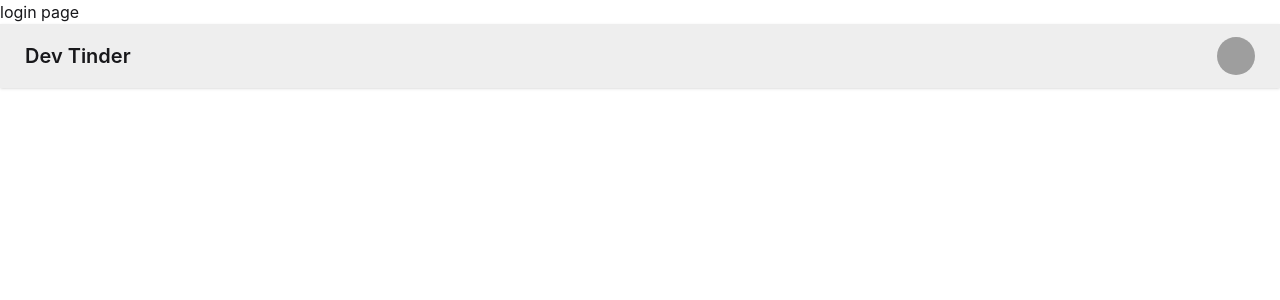
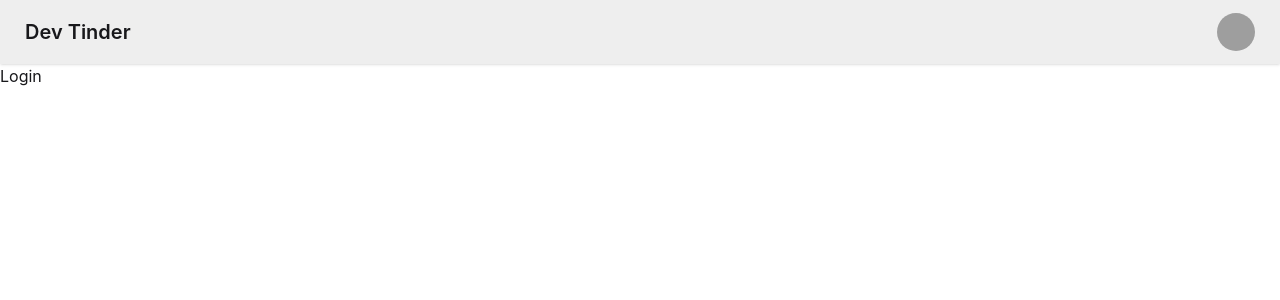
Before and after one commit to Prabhatvrma1/dev-platform, a React (Vite) app in the folder frontend/: page /login in a window 1280 px wide. Shown: the top 300 px of the page. Built offline with nearby package versions, Linux system fonts and the light colour scheme; grey boxes are pictures that could not be loaded.

Commit message:
added some routes using react router dom

```diff
--- a/frontend/src/App.tsx
+++ b/frontend/src/App.tsx
@@ -1,24 +1,22 @@
 import Navbar from "./navbar"
-import { BrowserRouter, Routes, Route } from "react-router-dom"
+import { BrowserRouter, Routes, Route } from "react-router-dom";
+import Body from "./Body";
+import Login from "./Login";
+import Profile from "./Profile";
 
 function App() {
   return (
-  <>
-    <BrowserRouter basename="/">
-    <Routes>
-      <Route path = "/" element= {<div>Base page</div>} />
-      <Route path = "/login" element= {<div>login page</div>} />
-      <Route path = "/logout" element= {<div>logout page</div>} />
+    <BrowserRouter>
+      <Navbar />
 
-    </Routes>
+      <Routes>
+        <Route path="/" element={<Body />}>
+          <Route path="/login" element={<Login />} />
+          <Route path="/profile" element={<Profile />} />
+
+        </Route>
+      </Routes>
     </BrowserRouter>
-
-
-    <Navbar />
-
-
-
-  </>
   )
 }
 
--- /dev/null
+++ b/frontend/src/Body.tsx
@@ -0,0 +1,15 @@
+import Navbar from "./navbar"
+import { BrowserRouter, Routes, Route } from "react-router-dom";
+import { Outlet } from "react-router-dom";
+const Body = () => {
+  return (
+    <div>
+        {/* <Navbar /> */}
+        <Outlet />
+
+
+    </div>
+  );
+};
+
+export default Body;
--- /dev/null
+++ b/frontend/src/Login.tsx
@@ -0,0 +1,11 @@
+import { memo } from 'react';
+
+const Login = () => {
+  return (
+    <div>
+      <h2>Login</h2>
+    </div>
+  );
+};
+
+export default memo(Login);
--- /dev/null
+++ b/frontend/src/Profile.tsx
@@ -0,0 +1,11 @@
+import { memo } from 'react';
+
+const Profile = () => {
+  return (
+    <div>
+      <h2>Profile</h2>
+    </div>
+  );
+};
+
+export default memo(Profile);
```
